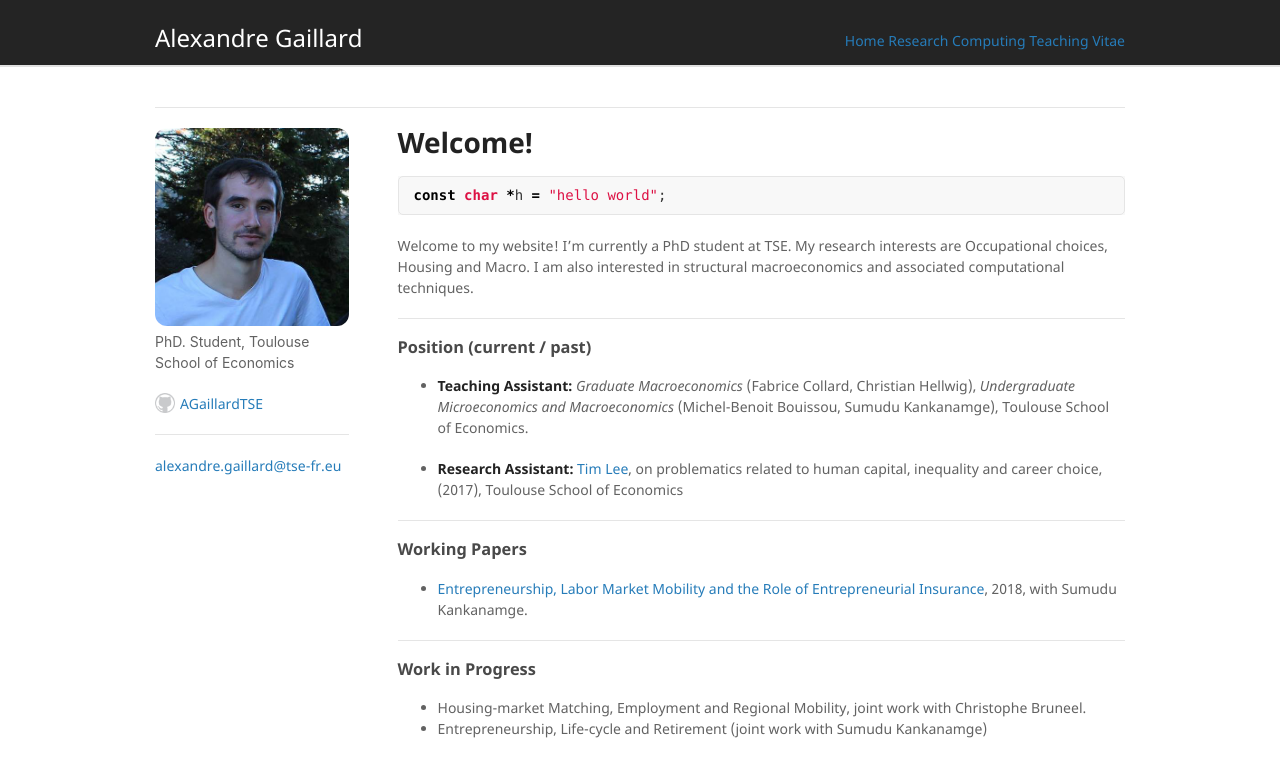
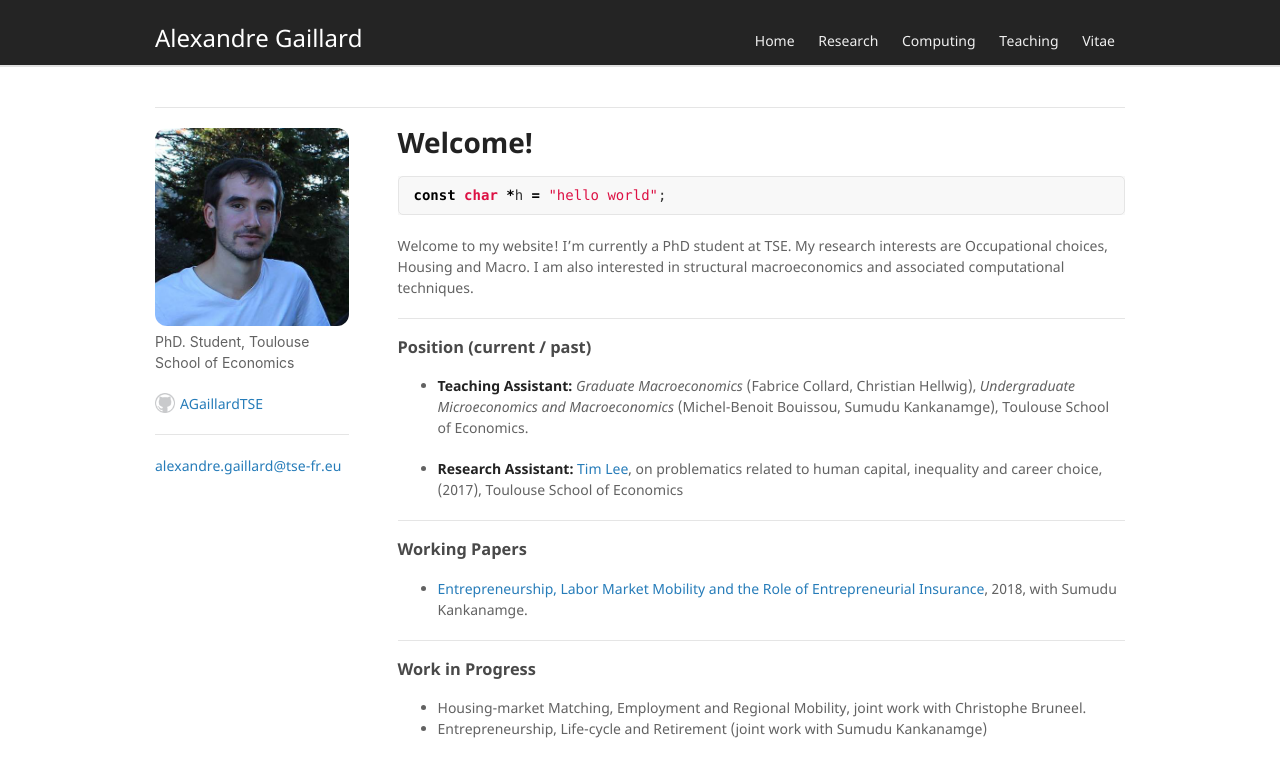
Before and after one commit to AGaillardTSE/AGaillardTSE.github.io, a Jekyll site: the page built from index.md, in a window 1280 px wide. Shown: the top 777 px of the page. Built offline with Jekyll 4.4.1, drawn with Linux system fonts in a browser that asks for light colours; our own code applies the rules of GitHub Pages for plain Markdown files.

Commit message:
Update jekyll-theme-minimal.scss

```diff
--- a/_sass/jekyll-theme-minimal.scss
+++ b/_sass/jekyll-theme-minimal.scss
@@ -70,17 +70,19 @@ a:hover small {
   color:#fff;
 }
 
-a.menunavbar {
-  padding-top:20px;
+.menunavbar a {
+  padding-top:35px;
   padding-bottom:15px;
   padding-left:10px;
   padding-right:10px;
   color:#efefef;
+  font-weight: normal;
 }
 
-a.menunavbar:hover {
+.menunavbar a:hover {
   background-color:#444444;
   color:#fff;
+  font-weight: normal;
 }
 
 blockquote {
```
